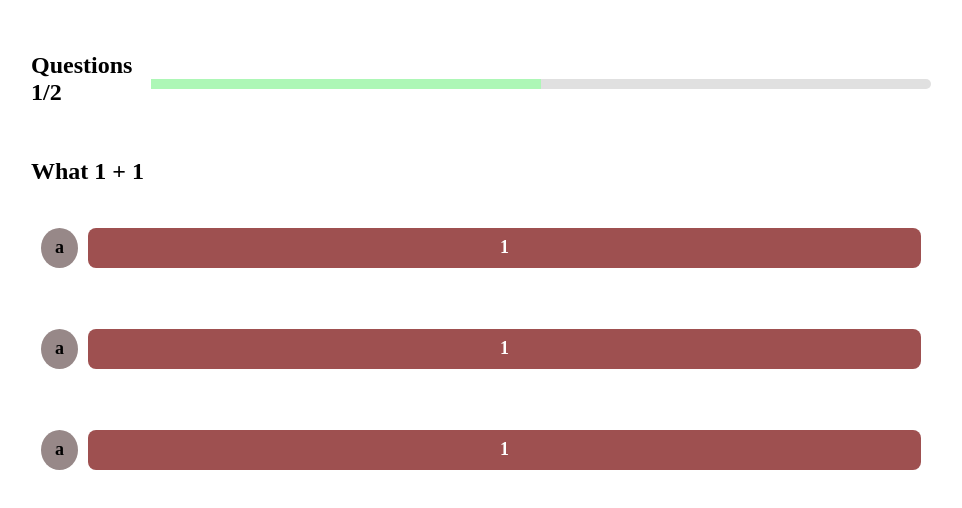
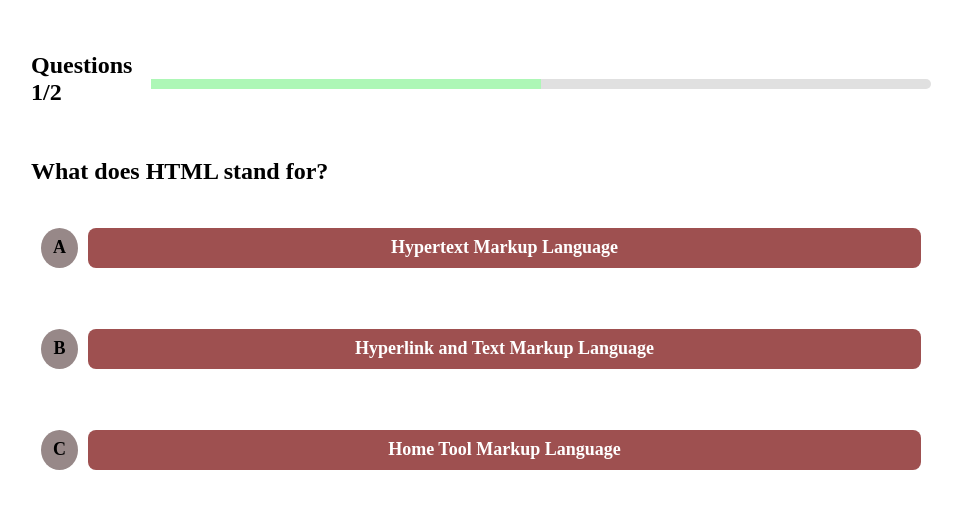
Before and after one commit to marcellandreas/Codepolitan_kodebisat_MEVN, a Vue app in the folder 09. Membangun Website Reaktif dengan Vue.js 3/quiz-vue/: page /quiz/1 in a window 1280 px wide. Shown: the top 508 px of the page, without its empty margins (159-1121 px from the left). Built offline with nearby package versions, Linux system fonts and the light colour scheme.

Commit message:
case: Menampilkan Daftar Pertanyaan Dan Pilihan Ganda

```diff
--- a/09. Membangun Website Reaktif dengan Vue.js 3/quiz-vue/src/components/QuizContent.vue
+++ b/09. Membangun Website Reaktif dengan Vue.js 3/quiz-vue/src/components/QuizContent.vue
@@ -1,19 +1,20 @@
+<script setup>
+import { defineProps } from "vue";
+const { question } = defineProps(["question"]);
+</script>
+
 <template>
   <section id="question-container">
-    <h1 class="question-title">What 1 + 1</h1>
+    <h1 class="question-title">{{ question.text }}</h1>
   </section>
-  <section id="options-container">
+  <section
+    v-for="option in question.answers"
+    :key="option.id"
+    id="options-container"
+  >
     <div class="option">
-      <p class="option-label">a</p>
-      <div class="option-value">1</div>
-    </div>
-    <div class="option">
-      <p class="option-label">a</p>
-      <div class="option-value">1</div>
-    </div>
-    <div class="option">
-      <p class="option-label">a</p>
-      <div class="option-value">1</div>
+      <p class="option-label">{{ option.label }}</p>
+      <div class="option-value">{{ option.text }}</div>
     </div>
   </section>
 </template>
--- a/09. Membangun Website Reaktif dengan Vue.js 3/quiz-vue/src/views/Quiz.vue
+++ b/09. Membangun Website Reaktif dengan Vue.js 3/quiz-vue/src/views/Quiz.vue
@@ -1,11 +1,22 @@
 <script setup>
 import QuizHeader from "@/components/QuizHeader.vue";
 import QuizContent from "@/components/QuizContent.vue";
+import { useRoute } from "vue-router";
+import quizes from "../data/quizes.json";
+import { ref } from "vue";
+
+const route = useRoute(); //untuk mendapatkan nilai parameter dari url
+
+const quizId = parseInt(route.params.id);
+
+const quiz = quizes.find((q) => q.id === quizId);
+
+const currentQuestionIndex = ref(0);
 </script>
 
 <template>
   <QuizHeader />
-  <QuizContent />
+  <QuizContent :question="quiz.questions[currentQuestionIndex]" />
 </template>
 
 <style scoped></style>
```
